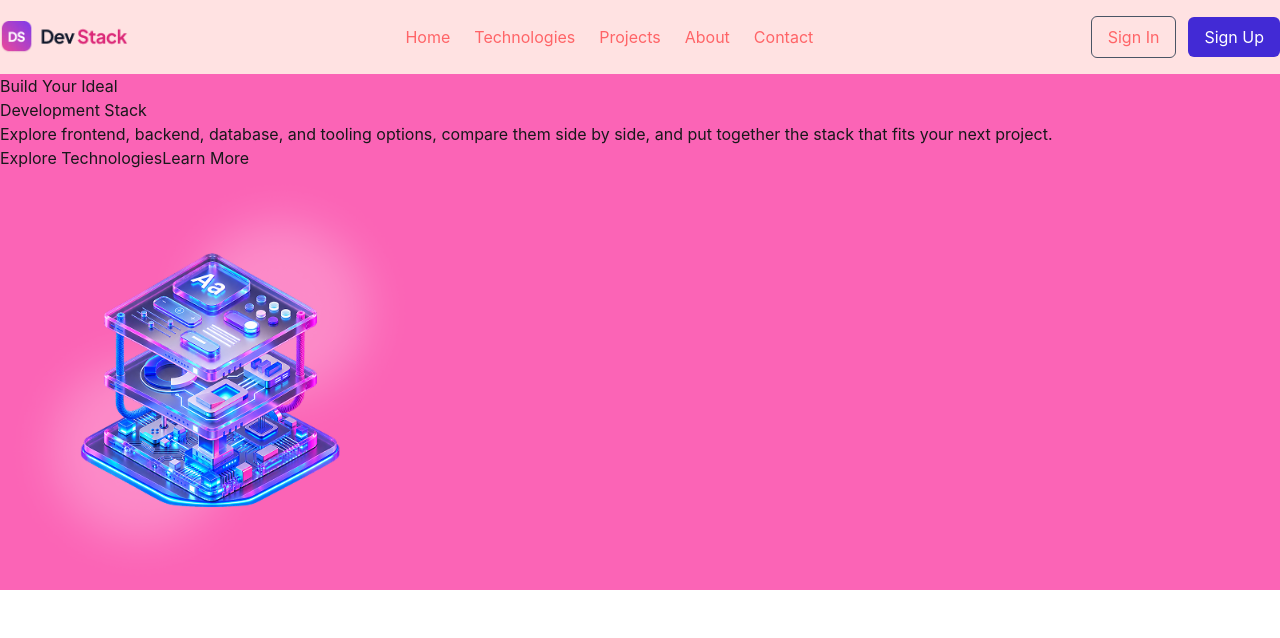
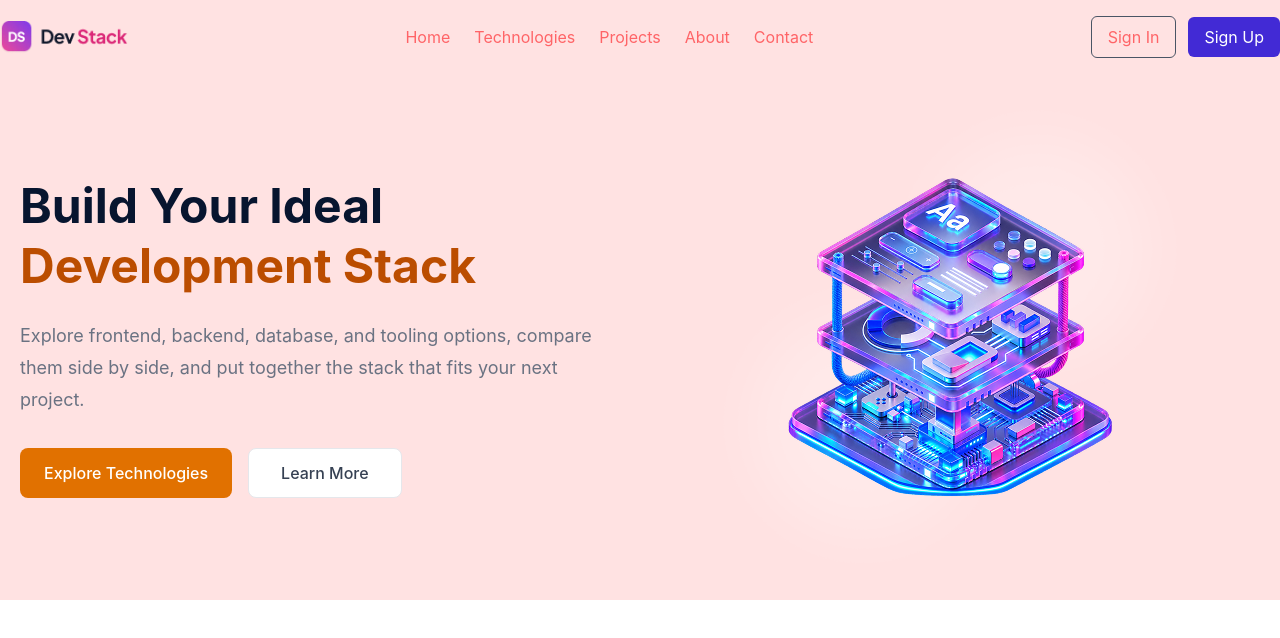
Before and after one commit to Tareq031/Dev, a React (Vite) app: page / in a window 1280 px wide. Shown: the top 638 px of the page. Built offline with nearby package versions, Linux system fonts and the light colour scheme.

Commit message:
completed banner section

```diff
--- a/src/components/Banner.tsx
+++ b/src/components/Banner.tsx
@@ -2,46 +2,46 @@ import bannerImg from "../assets/banner-stack.png";
 
 const Banner = () => {
   return (
-    <section className="bg-pink-400">
-      <div >
+    <section className="bg-red-100">
+      <div className="container mx-auto flex items-center justify-between px-5">
 
+        {/* Left Content */}
+        <div className="w-1/2">
 
-        <div >
-
-          <h1 >
+          <h1 className="text-5xl font-bold leading-tight text-[#07152f]">
             Build Your Ideal
           </h1>
 
-          <h1 >
+          <h1 className="text-5xl font-bold leading-tight bg-amber-700 bg-clip-text text-transparent">
             Development Stack
           </h1>
 
-          <p >
+          <p className="mt-6 max-w-xl text-lg leading-8 text-gray-500">
             Explore frontend, backend, database, and tooling options,
             compare them side by side, and put together the stack that
             fits your next project.
           </p>
 
+          {/* Buttons */}
+          <div className="mt-8 flex gap-4">
 
-          <div >
-
-            <button >
+            <button className="rounded-lg bg-amber-600 px-6 py-3 font-medium text-white">
               Explore Technologies
             </button>
 
-            <button >
+            <button className="rounded-lg border border-gray-200 bg-white px-8 py-3 font-medium text-gray-700">
               Learn More
             </button>
 
           </div>
         </div>
 
-
-        <div >
+        {/* Right Image */}
+        <div className="w-1/2 flex justify-center">
           <img
             src={bannerImg}
             alt="Development Stack"
-            className="w-[420px]"
+
           />
         </div>
 
```
